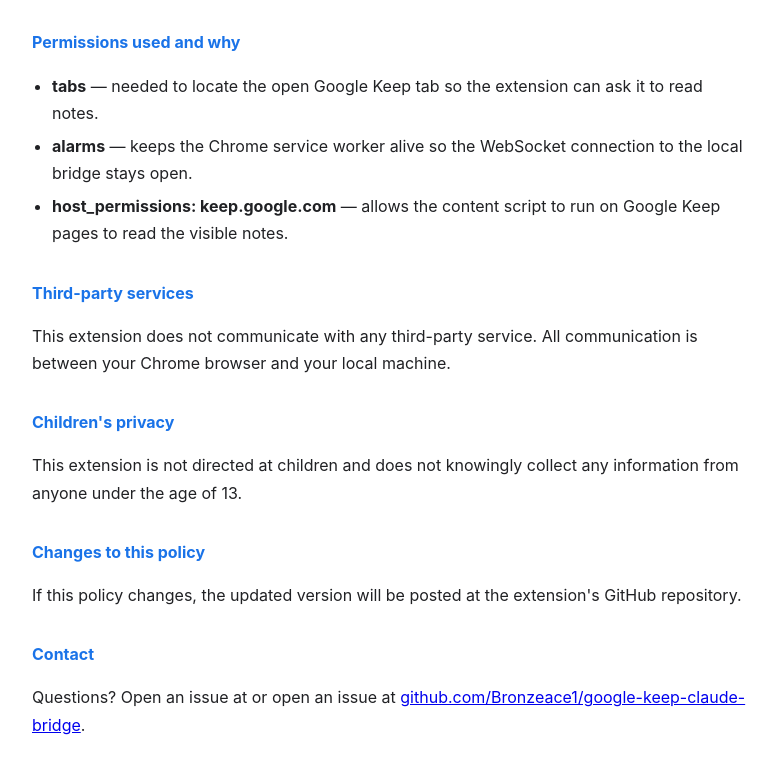
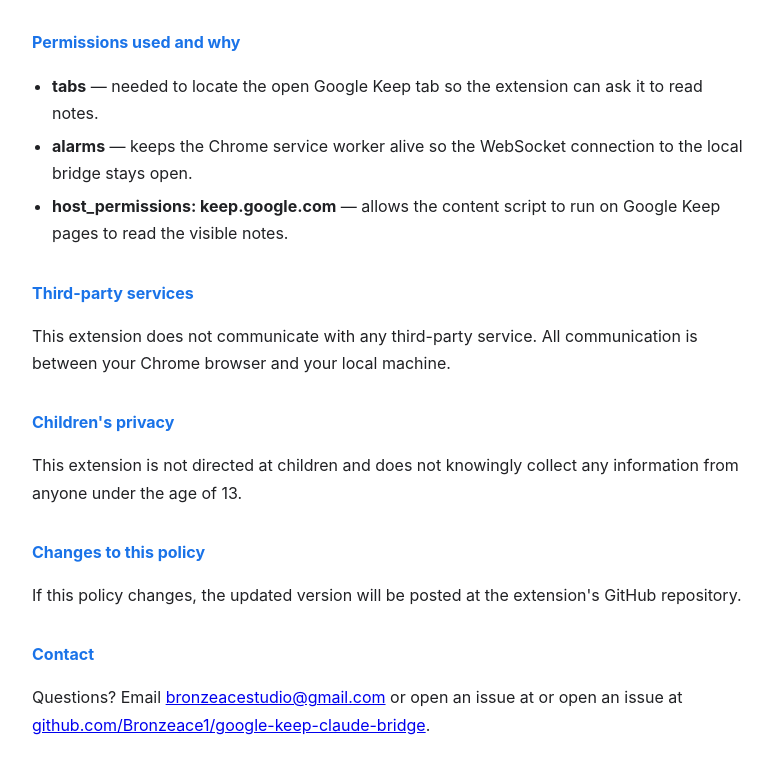
Before and after one commit to Bronzeace1/google-keep-claude-bridge, a browser extension: page store-assets/privacy-policy.html in a window 1280 px wide. Shown: the part 634-1407 px from the top of the page, without its empty margins (248-1021 px from the left). Drawn offline with Linux system fonts and the light colour scheme.

Commit message:
docs: add bronzeacestudio@gmail.com as support contact

```diff
--- a/store-assets/privacy-policy.html
+++ b/store-assets/privacy-policy.html
@@ -68,7 +68,7 @@
      extension's GitHub repository.</p>
 
   <h2>Contact</h2>
-  <p>Questions? Open an issue at
+  <p>Questions? Email <a href="mailto:bronzeacestudio@gmail.com">bronzeacestudio@gmail.com</a> or open an issue at
      or open an issue at
      <a href="https://github.com/Bronzeace1/google-keep-claude-bridge">
        github.com/Bronzeace1/google-keep-claude-bridge</a>.</p>
```
